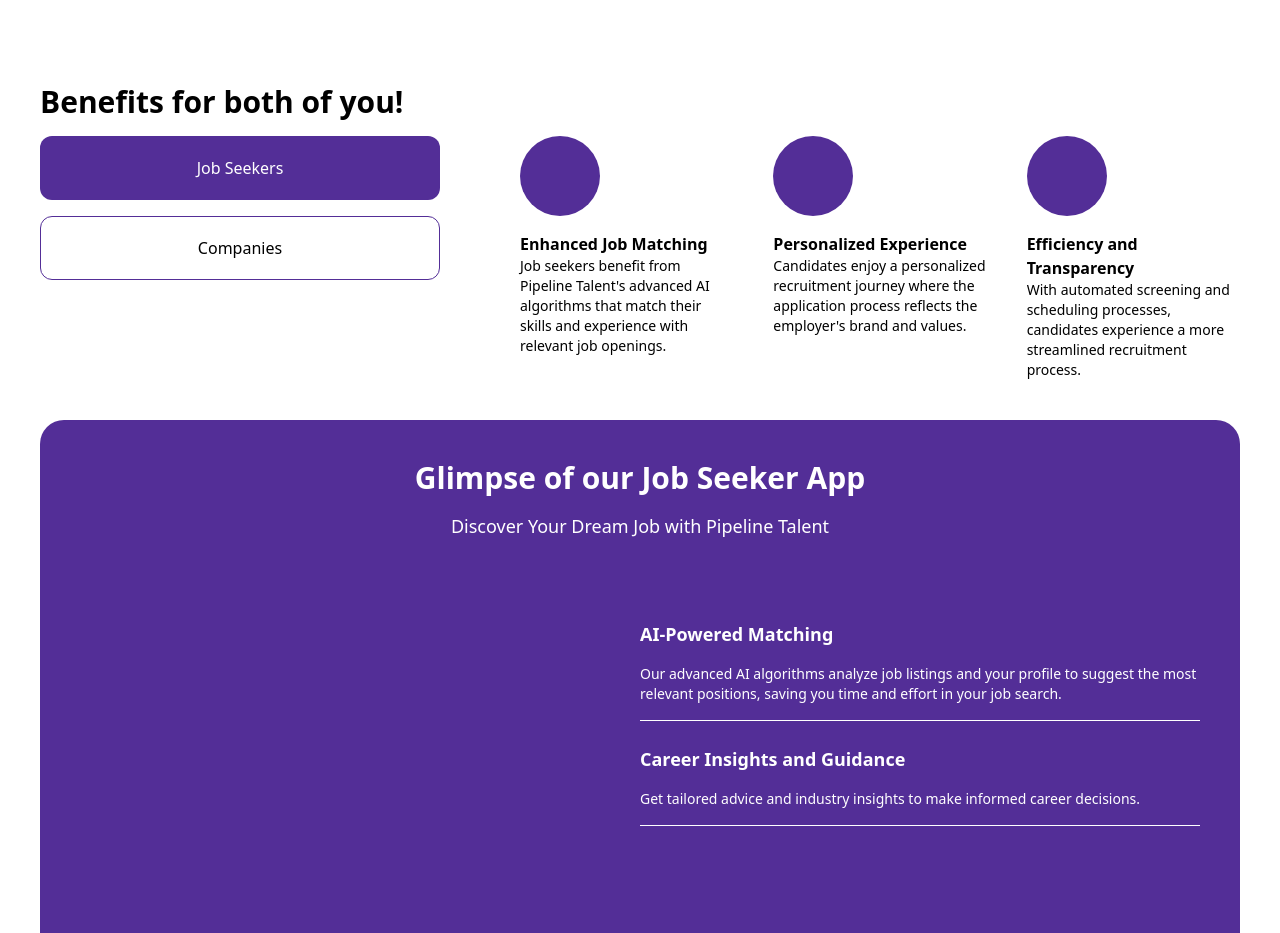
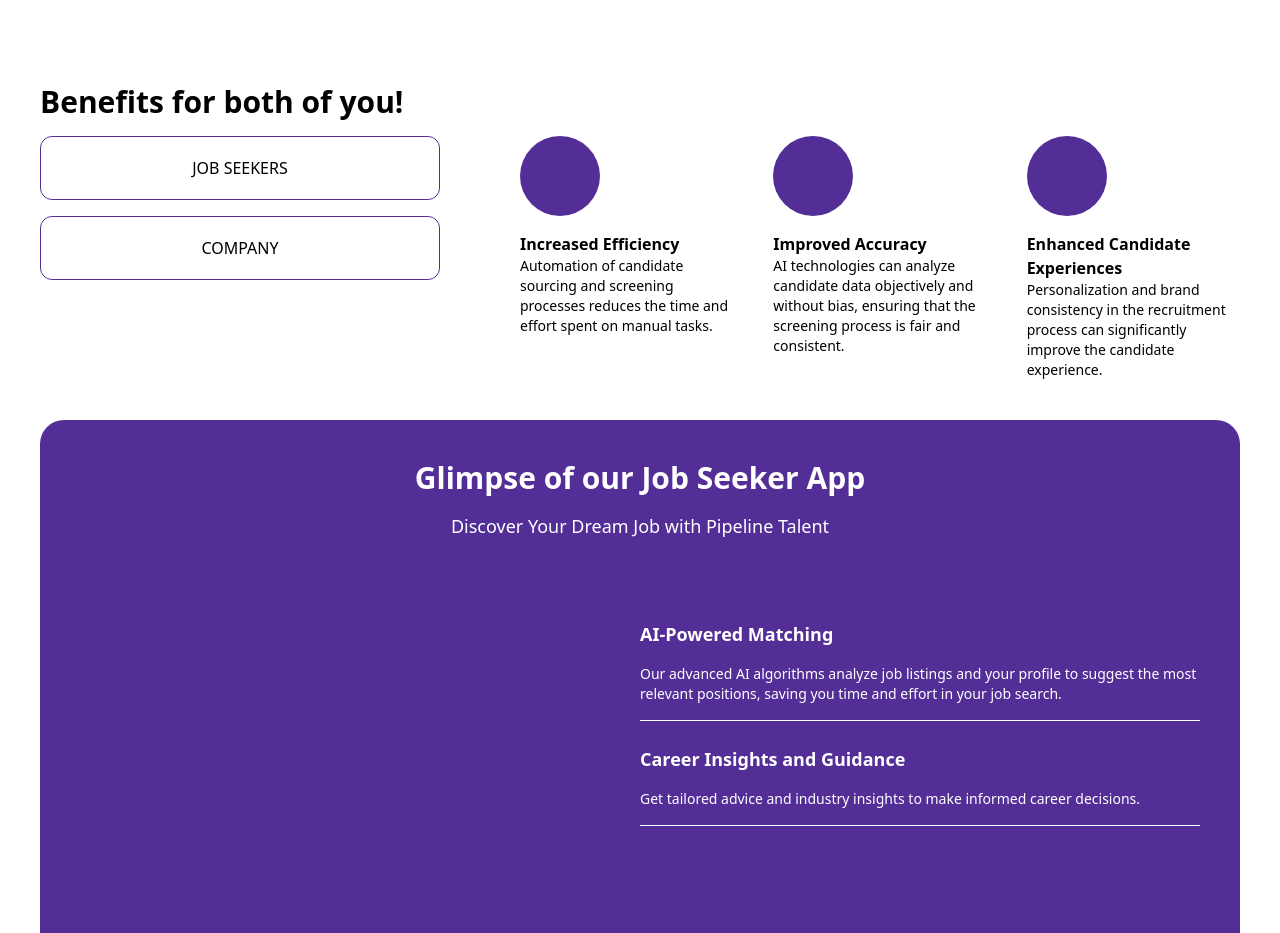
Before and after one commit to itzxajay/pipeline-talent, a Next.js app: page / in a window 1280 px wide. Shown: the part 1200-2133 px from the top of the page. Built offline with nearby package versions, Linux system fonts and the light colour scheme.

Commit message:
while button functionality

```diff
--- a/app/Sections/Section3.tsx
+++ b/app/Sections/Section3.tsx
@@ -1,44 +1,70 @@
-import React from 'react'
+import React from 'react';
 
-export const Section3 = () => {
+export const Section3 = ({ scenario, setScenario }) => {
+    // Content for Job Seekers
+    const jobSeekersContent = [
+        {
+            title: "Enhanced Job Matching",
+            desc: "Job seekers benefit from Pipeline Talent's advanced AI algorithms that match their skills and experience with relevant job openings."
+        },
+        {
+            title: "Personalized Experience",
+            desc: "Candidates enjoy a personalized recruitment journey where the application process reflects the employer's brand and values."
+        },
+        {
+            title: "Efficiency and Transparency",
+            desc: "With automated screening and scheduling processes, candidates experience a more streamlined recruitment process."
+        }
+    ];
+
+    // Content for Companies
+    const companyContent = [
+        {
+            title: "Increased Efficiency",
+            desc: "Automation of candidate sourcing and screening processes reduces the time and effort spent on manual tasks."
+        },
+        {
+            title: "Improved Accuracy",
+            desc: "AI technologies can analyze candidate data objectively and without bias, ensuring that the screening process is fair and consistent."
+        },
+        {
+            title: "Enhanced Candidate Experiences",
+            desc: "Personalization and brand consistency in the recruitment process can significantly improve the candidate experience."
+        }
+    ];
+
+    // Determine which content to display
+    const content = scenario === 'Job Seekers' ? jobSeekersContent : companyContent;
+
     return (
         <div className='px-4 md:px-10 pt-10 mb-10'>
             <div className='text-2xl md:text-3xl font-bold text-center md:text-left'>
                 Benefits for both of you!
             </div>
             <div className='pt-4 flex flex-col lg:flex-row'>
-                {/* left */}
                 <div className='w-full lg:w-1/3 flex flex-col gap-4'>
-                    <div className='h-16 rounded-xl bg-primary text-center flex flex-col justify-center items-center text-white'>
-                        <div>
-                            Job Seekers
-                        </div>
-                    </div>
-                    <div className='h-16 rounded-xl border-primary border-[1px] text-center flex flex-col justify-center items-center text-black'>
-                        <div>
-                            Companies
-                        </div>
-                    </div>
+                    <button
+                        className={`h-16 rounded-xl text-center flex flex-col justify-center items-center ${scenario === 'Job Seekers' ? 'bg-primary text-white' : 'border-primary border-[1px] text-black'}`}
+                        onClick={() => setScenario('Job Seekers')}
+                    >
+                        JOB SEEKERS
+                    </button>
+                    <button
+                        className={`h-16 rounded-xl text-center flex flex-col justify-center items-center ${scenario === 'Company' ? 'bg-primary text-white' : 'border-primary border-[1px] text-black'}`}
+                        onClick={() => setScenario('Company')}
+                    >
+                        COMPANY
+                    </button>
                 </div>
-                {/* right */}
                 <div className='w-full lg:w-2/3 flex flex-col lg:flex-row justify-between gap-10 pt-12 lg:pt-0 lg:pl-20'>
-                    <Col
-                        title={"Enhanced Job Matching"}
-                        desc={"Job seekers benefit from Pipeline Talent's advanced AI algorithms that match their skills and experience with relevant job openings."}
-                    />
-                    <Col
-                        title={"Personalized Experience"}
-                        desc={"Candidates enjoy a personalized recruitment journey where the application process reflects the employer's brand and values."}
-                    />
-                    <Col
-                        title={"Efficiency and Transparency"}
-                        desc={"With automated screening and scheduling processes, candidates experience a more streamlined recruitment process."}
-                    />
+                    {content.map((item, index) => (
+                        <Col key={index} title={item.title} desc={item.desc} />
+                    ))}
                 </div>
             </div>
         </div>
-    )
-}
+    );
+};
 
 function Col(props: { title: string, desc: string }) {
     return (
@@ -51,5 +77,5 @@
                 {props.desc}
             </div>
         </div>
-    )
+    );
 }
```
